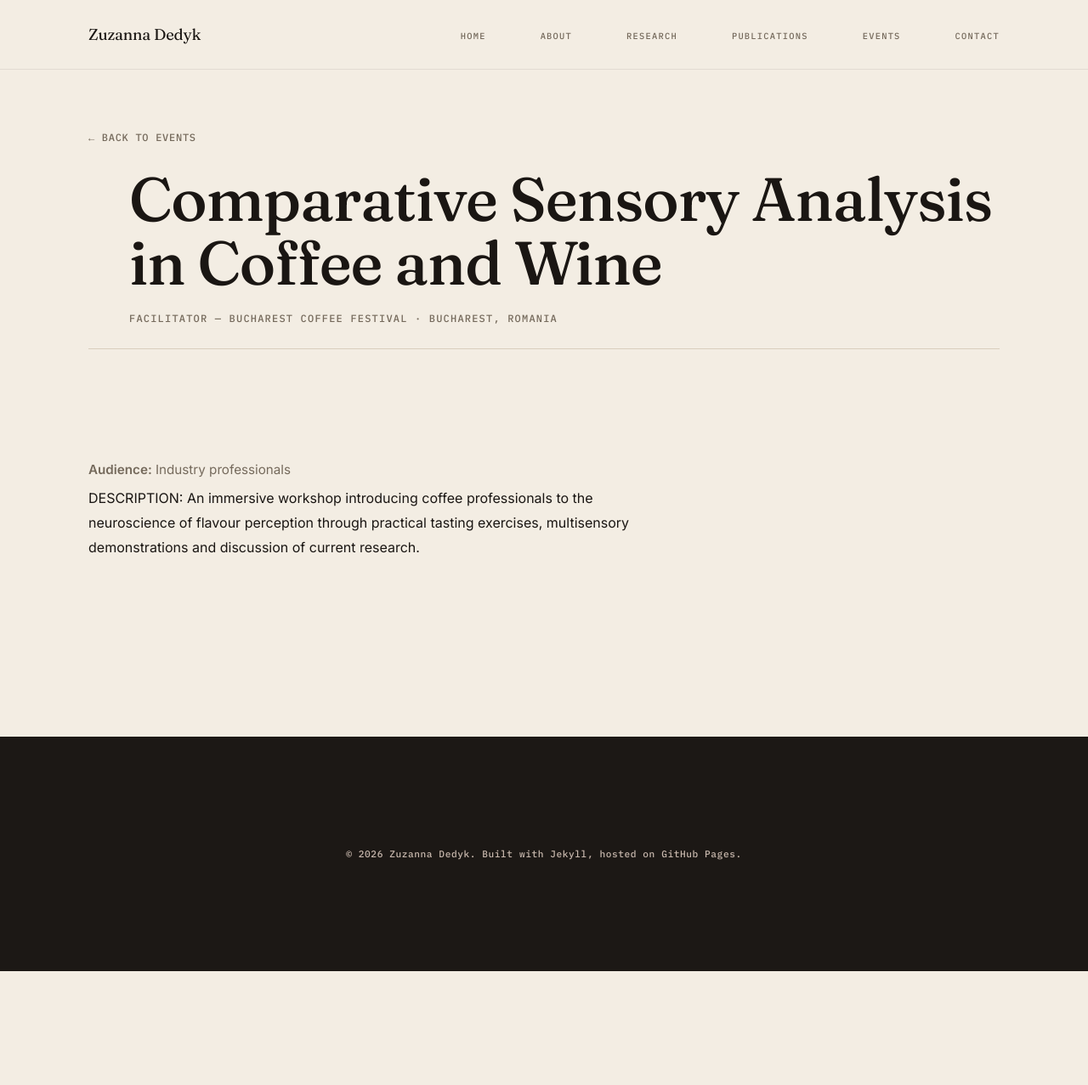
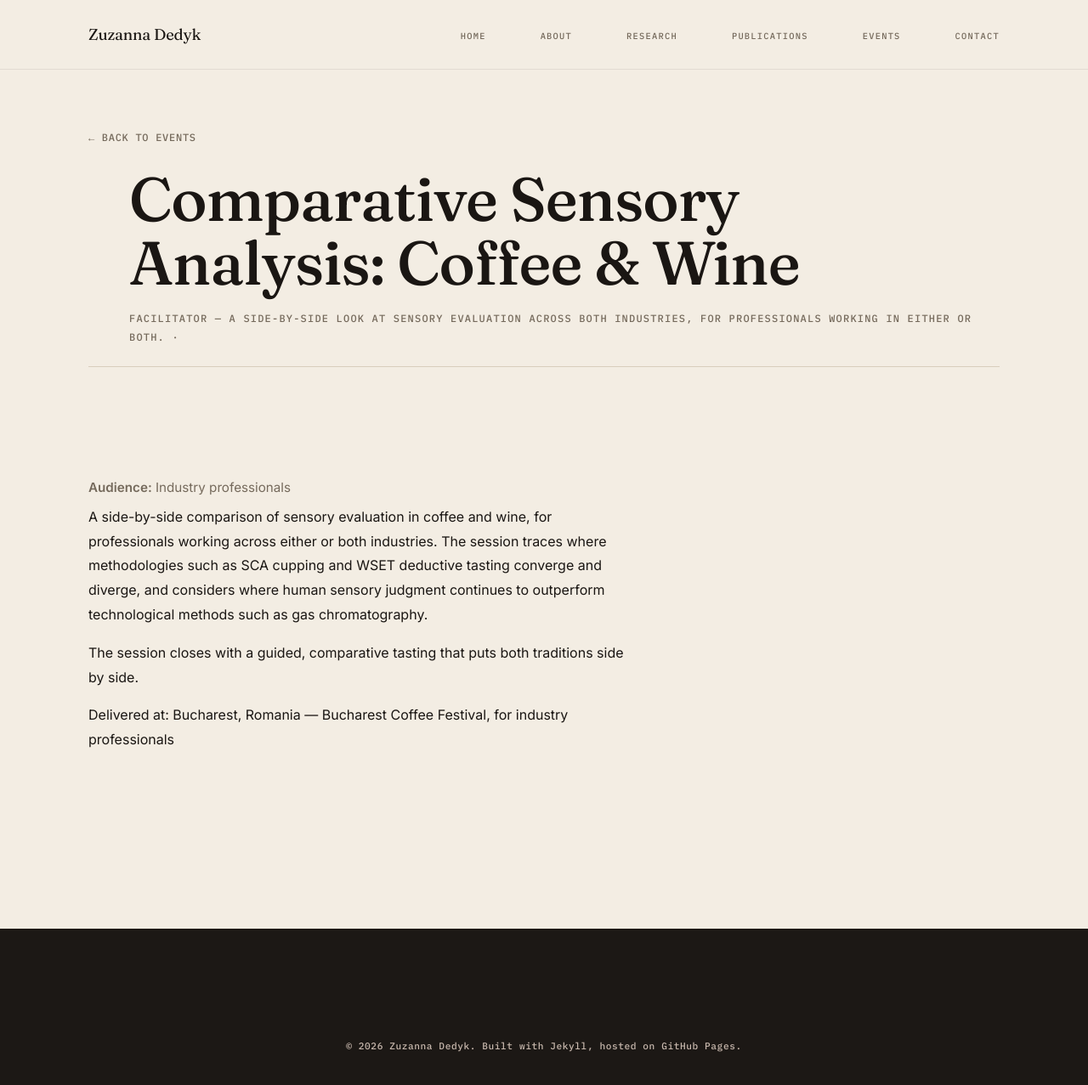
Before and after one commit to Zuzanna-Dedyk/Zuzanna-Dedyk.github.io, a Jekyll site: the page built from _workshops/4_comparative-coffee-wine.md, in a window 1280 px wide and 1369 px high. Shown: the top 1277 px of the window at 85% size. Built offline with Jekyll 4.4.1, drawn with Linux system fonts in a browser that asks for light colours.

Commit message:
fixing_workhsops

```diff
--- a/_workshops/4_comparative-coffee-wine.md
+++ b/_workshops/4_comparative-coffee-wine.md
@@ -1,13 +1,17 @@
 ---
-title: "Comparative Sensory Analysis in Coffee and Wine"
-organiser: "Bucharest Coffee Festival"
+title: "Comparative Sensory Analysis: Coffee & Wine"
+organiser: "A side-by-side look at sensory evaluation across both industries, for professionals working in either or both."
 role: "Facilitator"
-location: "Bucharest, Romania"
+location: ""
 audience: "Industry professionals"
 cover_image: "assets/images/Smelling wine_good.JPG"
 feature_image: ""
 image_alt: ""
 photos: []
 ---
+A side-by-side comparison of sensory evaluation in coffee and wine, for professionals working across either or both industries. The session traces where methodologies such as SCA cupping and WSET deductive tasting converge and diverge, and considers where human sensory judgment continues to outperform technological methods such as gas chromatography.
 
-DESCRIPTION: An immersive workshop introducing coffee professionals to the neuroscience of flavour perception through practical tasting exercises, multisensory demonstrations and discussion of current research.
+The session closes with a guided, comparative tasting that puts both traditions side by side.
+
+Delivered at:
+Bucharest, Romania — Bucharest Coffee Festival, for industry professionals
```
Also changed, not shown: _talks/2_Dodners_workshop.md (renamed from _workshops/3_Donders-workshop.md, +3 -4 lines), _workshops/1_intro_flavour_workshop.md (added, +31 -0 lines), _workshops/1_turkey-workshop.md (deleted, +0 -17 lines), _workshops/2_coffee-for-wine-experts.md (deleted, +0 -13 lines), _workshops/2_wine_workshop.md (added, +31 -0 lines), _workshops/3_coffee_workshop.md (added, +51 -0 lines), _workshops/coffee-analysis_ccu.md (deleted, +0 -26 lines), _talks/3_GDR_O3.md (renamed from _talks/2_GDR_O3.md).
